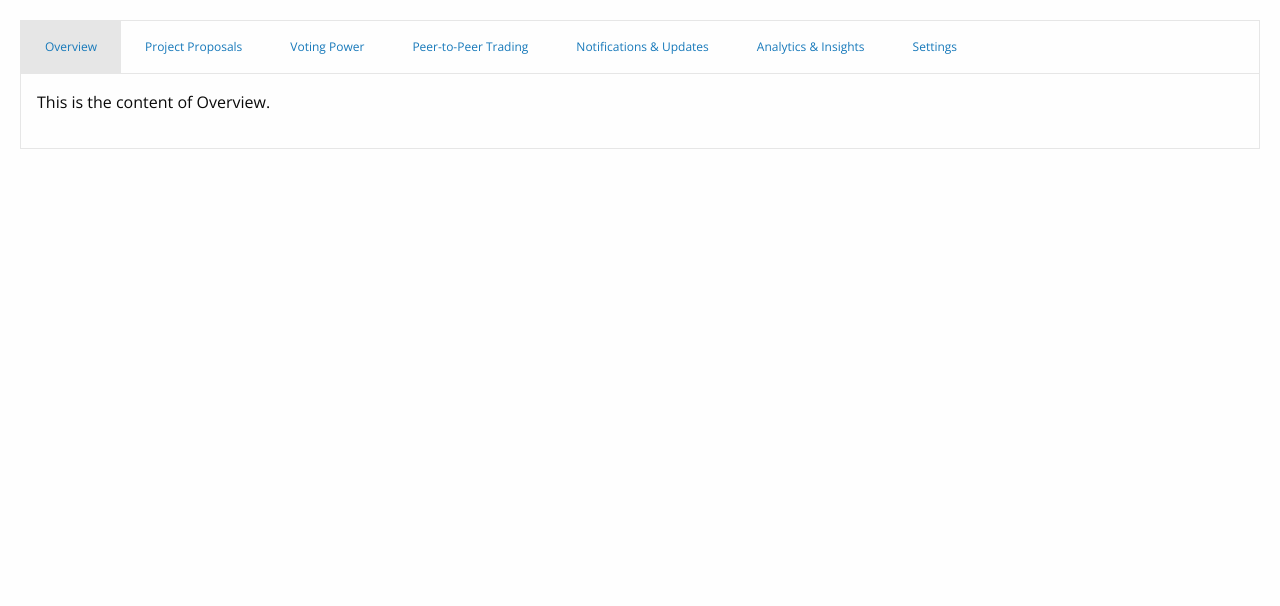
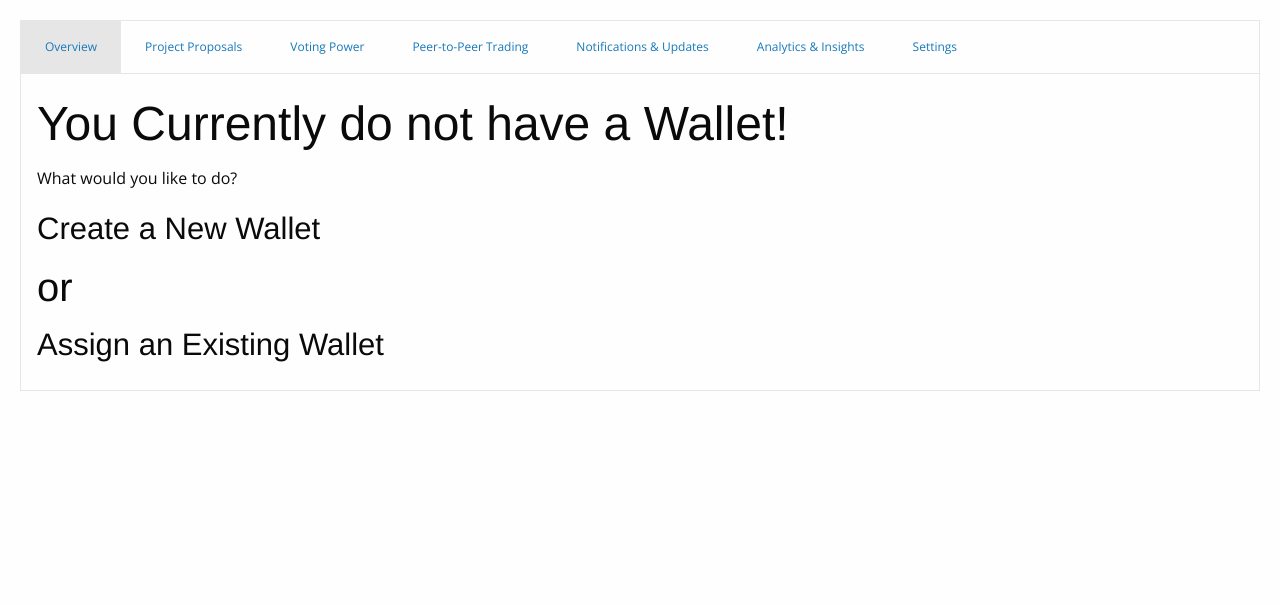
Before and after one commit to williammabotjaeng/imperium, a Flask app: page /home in a window 1280 px wide. Shown: the part 74-680 px from the top of the page. Run offline with Flask 3, Linux system fonts and the light colour scheme; some libraries are stand-ins or nearby versions.

Commit message:
empty-state-wallet, app.css, home.html

```diff
--- a/app.py
+++ b/app.py
@@ -40,11 +40,13 @@ class User(UserMixin, db.Model):
     email = db.Column(db.String(50), unique=True, nullable=False)
     password = db.Column(db.String(100), nullable=False)
     balance = db.Column(db.Float, default=0.0, nullable=True)
+    wallet_address = db.Column(db.String(100), unique=True, nullable=True)
     user_votes = db.relationship('Vote', backref='user', lazy=True)
     projects = db.relationship('Project', backref='user', lazy=True)
 
     def __repr__(self):
         return f"User('{self.username}', '{self.email}')"
+
 
 class Project(db.Model):
     id = db.Column(db.Integer, primary_key=True)
--- a/requirements.txt
+++ b/requirements.txt
@@ -8,5 +8,4 @@ python-dotenv
 gunicorn
 Flask-Mail
 moment
-python-bitcoinlib
-sphinx
+bitcoinlib
--- a/static/css/app.css
+++ b/static/css/app.css
@@ -181,3 +181,8 @@ a.nav-link-text {
 .black-text:hover {
     color: black !important;
 }
+
+.empty-state-wallet {
+    justify-content: center;
+    align-items: center;
+}
--- a/templates/home.html
+++ b/templates/home.html
@@ -14,7 +14,19 @@
     </div>
     <div class="tabs-content" data-tabs-content="example-tabs">
         <div class="tabs-panel is-active" id="overview">
-          <p>This is the content of Overview.</p>
+          {% if not current_user.wallet_address %}
+            <div class="empty-state-wallet">
+                <h1>You Currently do not have a Wallet!</h1>
+                <p>What would you like to do?</p>
+                <div>
+                    <h3>Create a New Wallet</h3>
+                    <h2>or</h2>
+                    <h3>Assign an Existing Wallet</h3>
+                </div>
+            </div>
+          {% else %}
+
+          {% endif %}
         </div>
         <div class="tabs-panel" id="projects">
           <p>This is the content of Projects.</p>
```
Also changed, not shown: instance/database.db, 3 other files.
